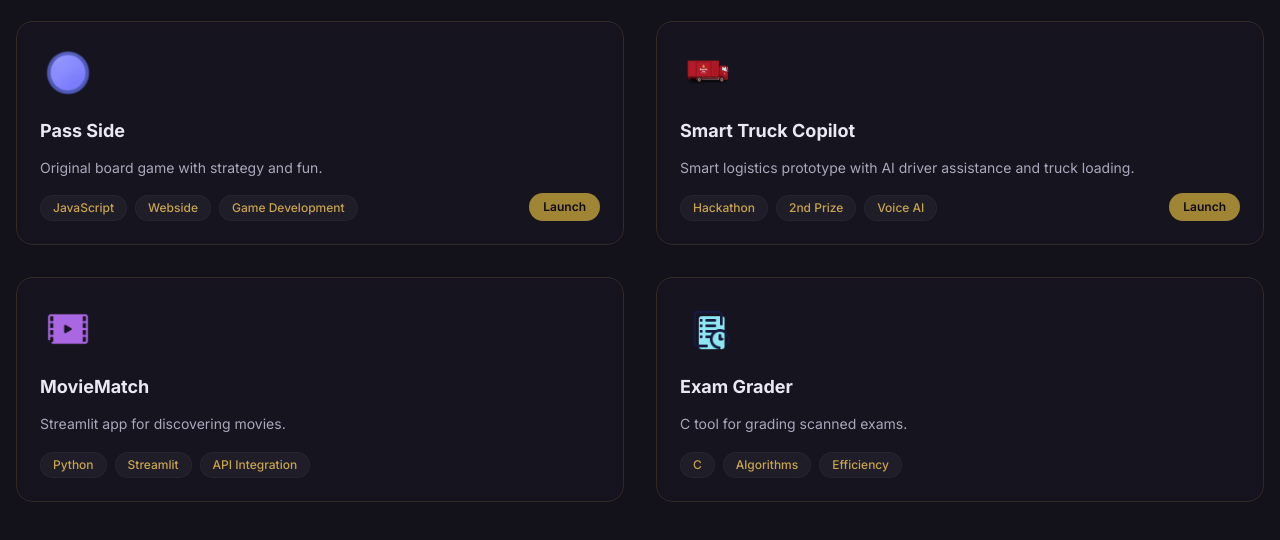
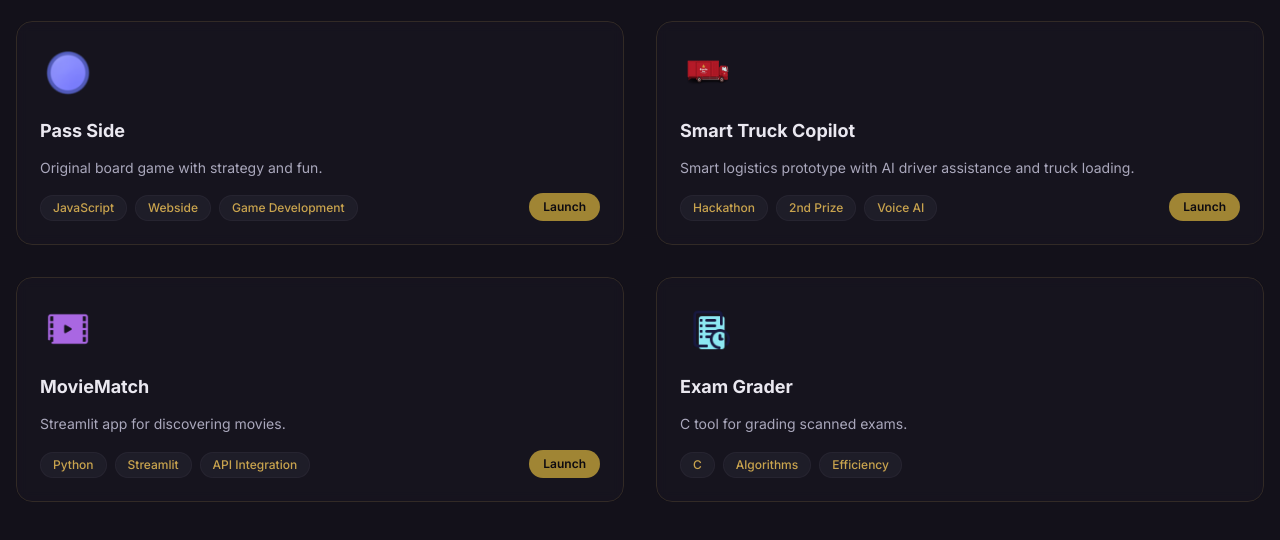
Before and after one commit to arnau-sala/portfolio, a Next.js app: page / in a window 1280 px wide. Shown: the part 2397-2937 px from the top of the page. Built offline with nearby package versions, Linux system fonts and the light colour scheme.

Commit message:
launch button fixed

```diff
--- a/app/page.tsx
+++ b/app/page.tsx
@@ -467,7 +467,7 @@ export default function HomePage() {
                     )) : null}
                   </div>
 
-                  {(index === 0 || index === 1) && project.launchUrl && (
+                  {project.launchUrl && (
                     <a
                       href={project.launchUrl}
                       target="_blank"
```
